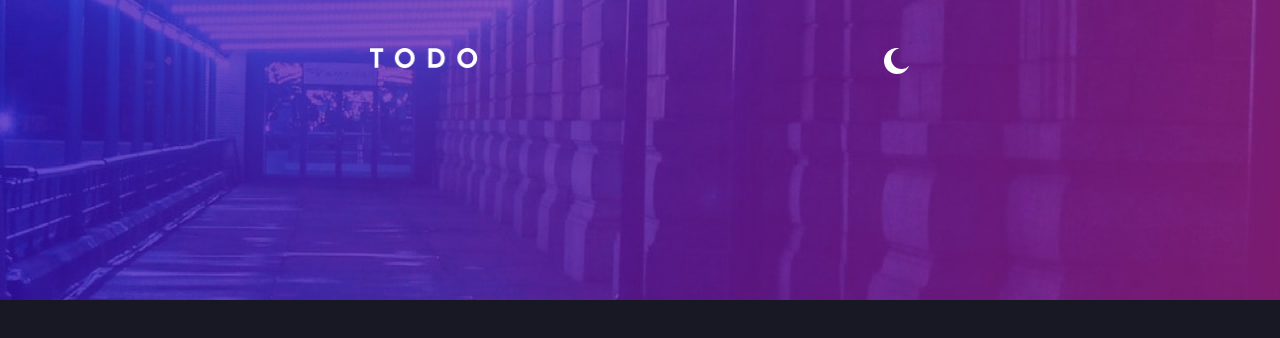
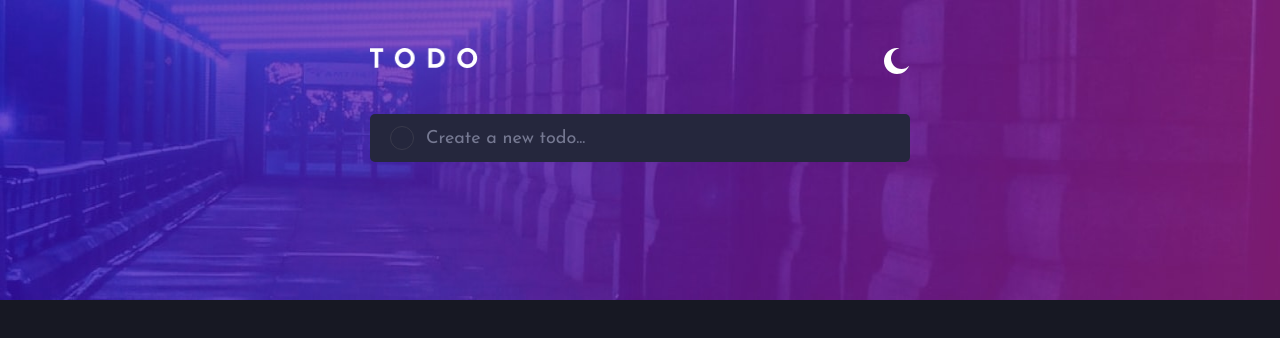
Before and after one commit to jazzielp/todo-app, a React (Vite) app: page / in a window 1280 px wide. Shown: the top 338 px of the page. Built offline with nearby package versions, Linux system fonts and the light colour scheme.

Commit message:
🔨 Add input new todo

```diff
--- a/src/App.tsx
+++ b/src/App.tsx
@@ -1,9 +1,11 @@
 import { Header } from './components/Header'
+import { Main } from './components/Main'
 
 function App (): JSX.Element {
   return (
     <div className='app'>
       <Header />
+      <Main />
     </div>
   )
 }
--- /dev/null
+++ b/src/components/Form.tsx
@@ -0,0 +1,19 @@
+import { FormEvent } from 'react'
+
+export function Form (): JSX.Element {
+  const handleSubmit = (event: FormEvent<HTMLFormElement>): void => {
+    event.preventDefault()
+    const formData = new FormData(event.currentTarget)
+    const newTodo = formData.get('create-todo')
+    console.log(newTodo)
+  }
+  return (
+    <form onSubmit={event => handleSubmit(event)} className='new-todo'>
+      <div className='list-todo__icon' />
+      <input
+        className='new-todo__input' type='text' name='create-todo'
+        placeholder='Create a new todo...'
+      />
+    </form>
+  )
+}
--- a/src/components/Main.tsx
+++ b/src/components/Main.tsx
@@ -0,0 +1,9 @@
+import { Form } from './Form'
+
+export function Main (): JSX.Element {
+  return (
+    <main className='main'>
+      <Form />
+    </main>
+  )
+}
--- a/src/design/Design.jsx
+++ b/src/design/Design.jsx
@@ -14,7 +14,9 @@ export function Design () {
         <form className='new-todo'>
           <div className='list-todo__icon' />
           <input
-            className='new-todo__input' type='text' name='create-todo'
+            name='todoInput'
+            className='new-todo__input' type='text'
+            name='create-todo'
             placeholder='Create a new todo...'
           />
         </form>
```
Also changed, not shown: src/components/Footer.jsx (deleted), src/components/Footer.tsx (added).
